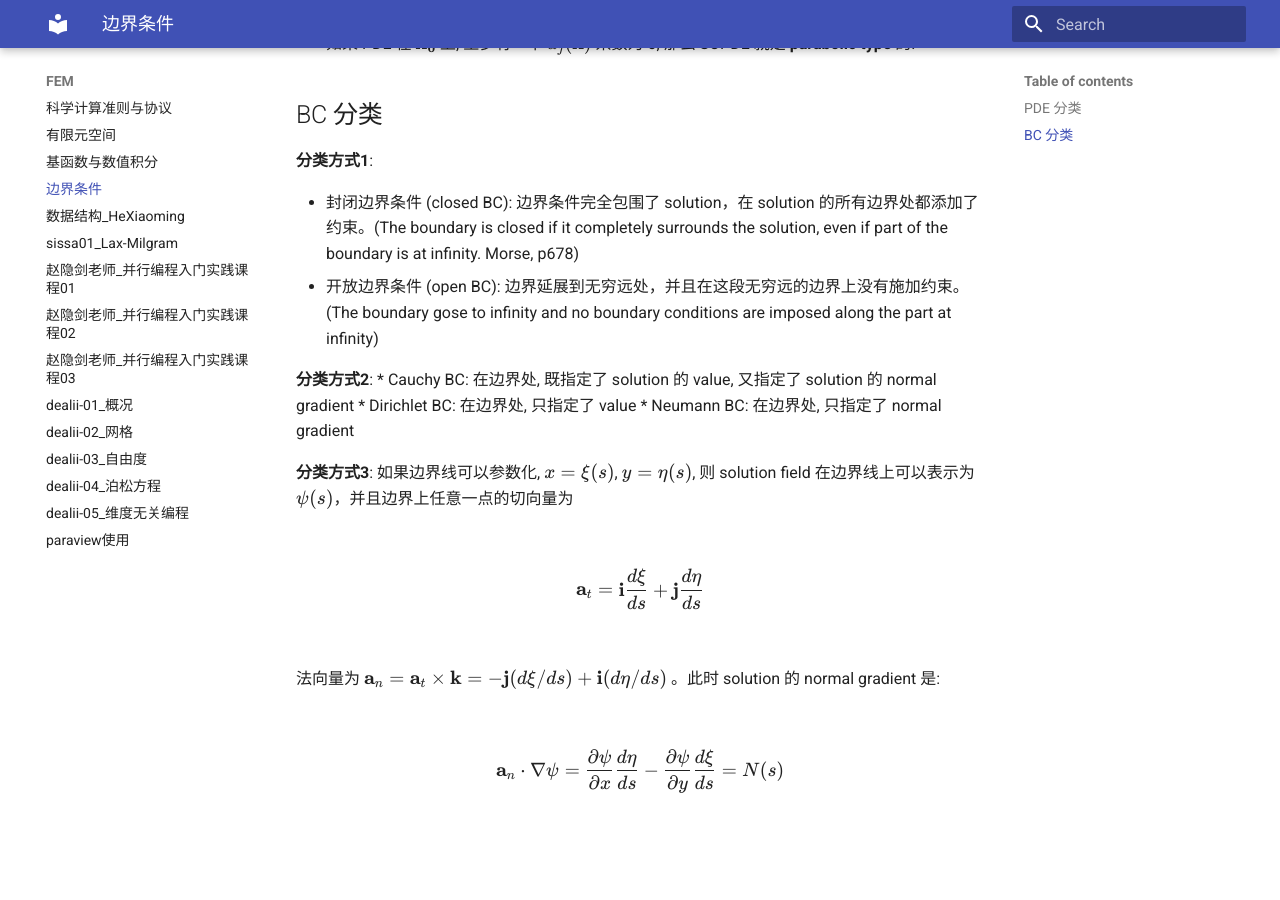
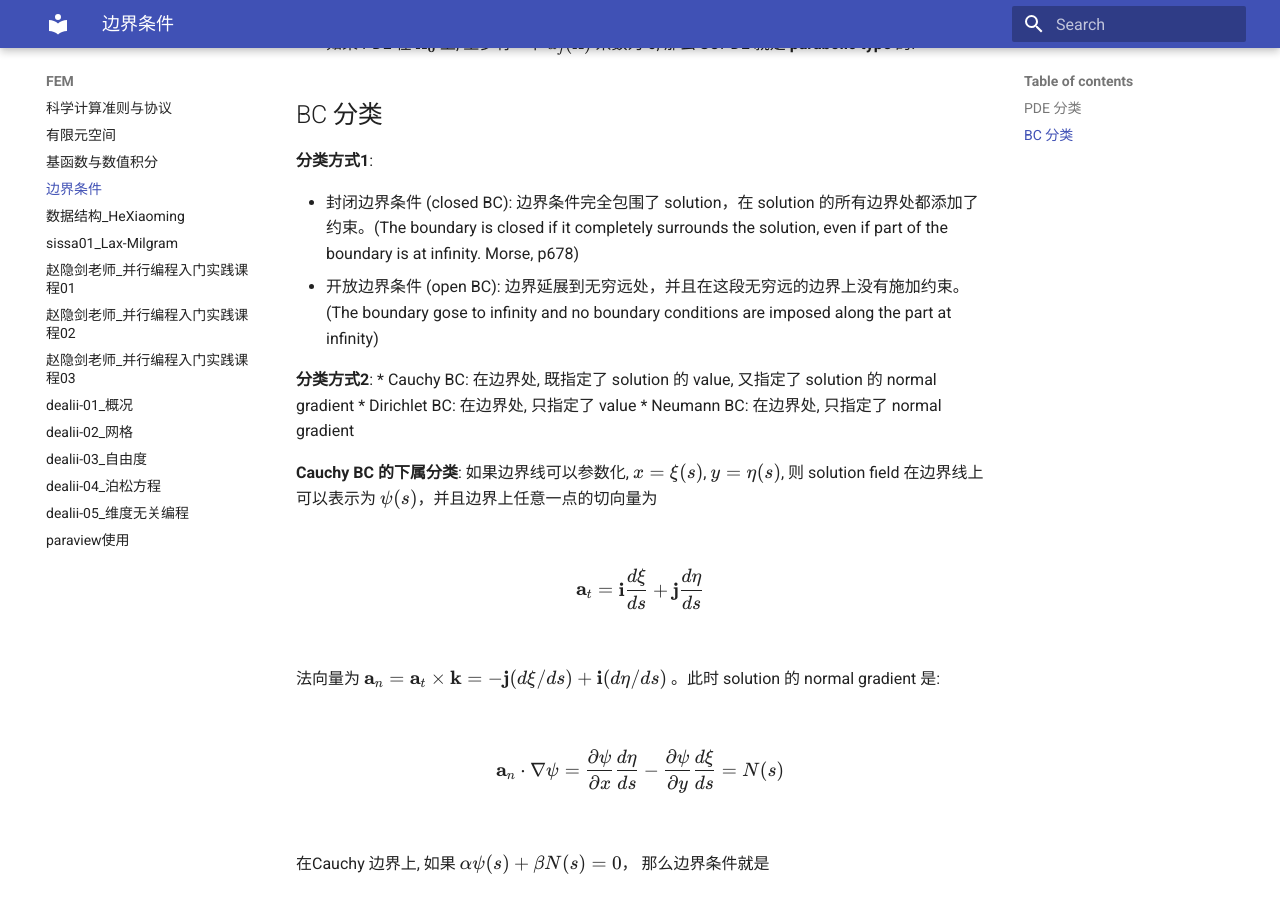
Before and after one commit to ymma98/technotes, an MkDocs documentation site: the page built from docs/FEM/边界条件.md, in a window 1280 px wide and 900 px high, scrolled down 1531 px. Built offline with MkDocs 1.6.1 and Material for MkDocs 9.7.7, drawn with Linux system fonts in a browser that asks for light colours; before the commit the page ends 2390 px from its top, so only the background shows below that.

Commit message:
docs/FEM/边界条件.md updated from https://stackedit.cn/

```diff
--- a/docs/FEM/边界条件.md
+++ b/docs/FEM/边界条件.md
@@ -51,7 +51,7 @@ $$ \sum_{j=1}^m a_j(\mathbf{x}) \frac{\partial^2 u}{\partial x_j^2} + F\left(\ma
 * Dirichlet BC: 在边界处, 只指定了 value
 * Neumann BC: 在边界处, 只指定了 normal gradient
 
-**分类方式3**:
+**Cauchy BC 的下属分类**:
 如果边界线可以参数化, $x=\xi(s)$, $y=\eta(s)$, 则 solution field 在边界线上可以表示为 $\psi(s)$，并且边界上任意一点的切向量为
 
 $$
@@ -64,12 +64,13 @@ $$
 \mathbf{a}_n \cdot \nabla\psi = \frac{\partial \psi}{\partial x} \frac{d \eta}{d s} - \frac{\partial \psi}{\partial y} \frac{d \xi}{d s} = N(s)
 $$
 
+在Cauchy 边界上, 如果 $\alpha \psi(s) + \beta N(s) = 0$， 那么边界条件就是
 
 
 
 
 <!--stackedit_data:
-eyJoaXN0b3J5IjpbLTEyMTE3MTc1Niw2MjUzMjQ5MDEsLTE2OT
-c2ODEyNDAsNjMwNTM0Nzc4LDQzNjM4OTc5Niw0MjQ0MjY2M119
-
+eyJoaXN0b3J5IjpbLTE1NTEwMjA1NTMsNjI1MzI0OTAxLC0xNj
+k3NjgxMjQwLDYzMDUzNDc3OCw0MzYzODk3OTYsNDI0NDI2NjNd
+fQ==
 -->
```
